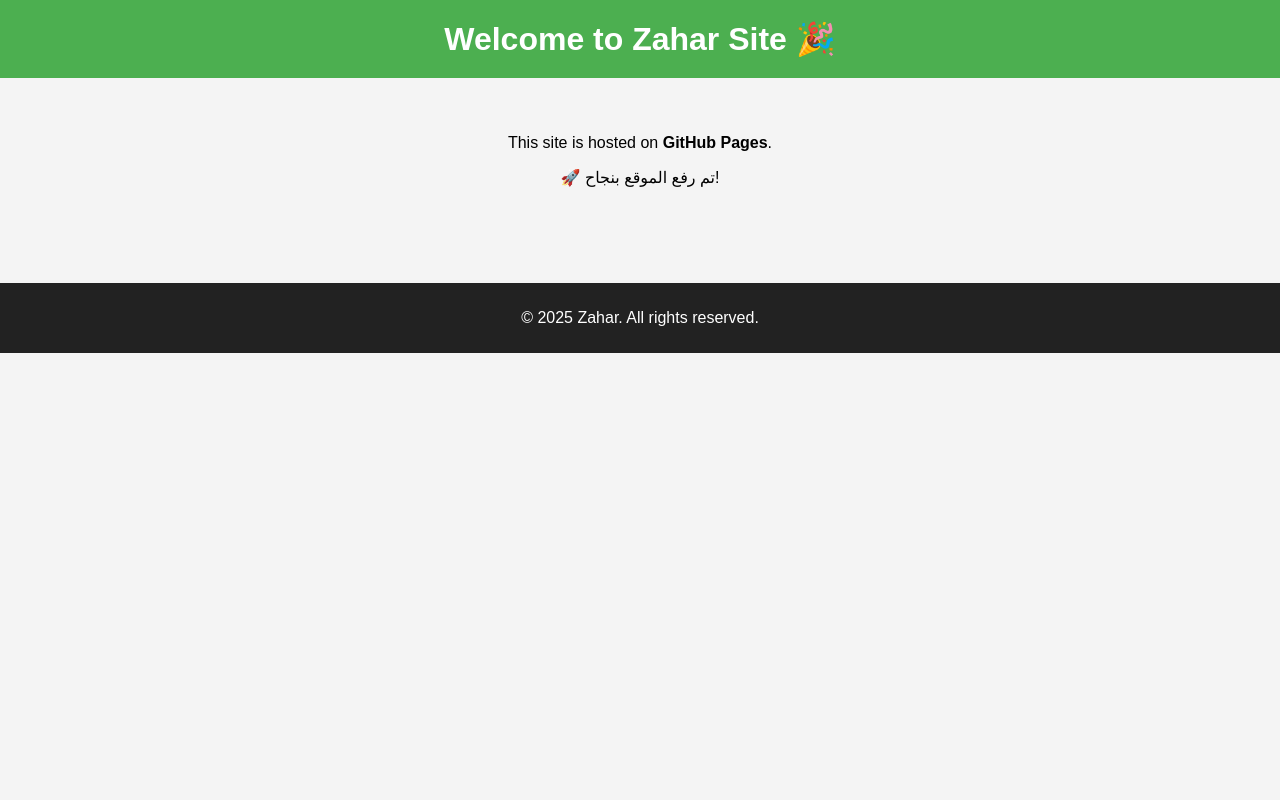
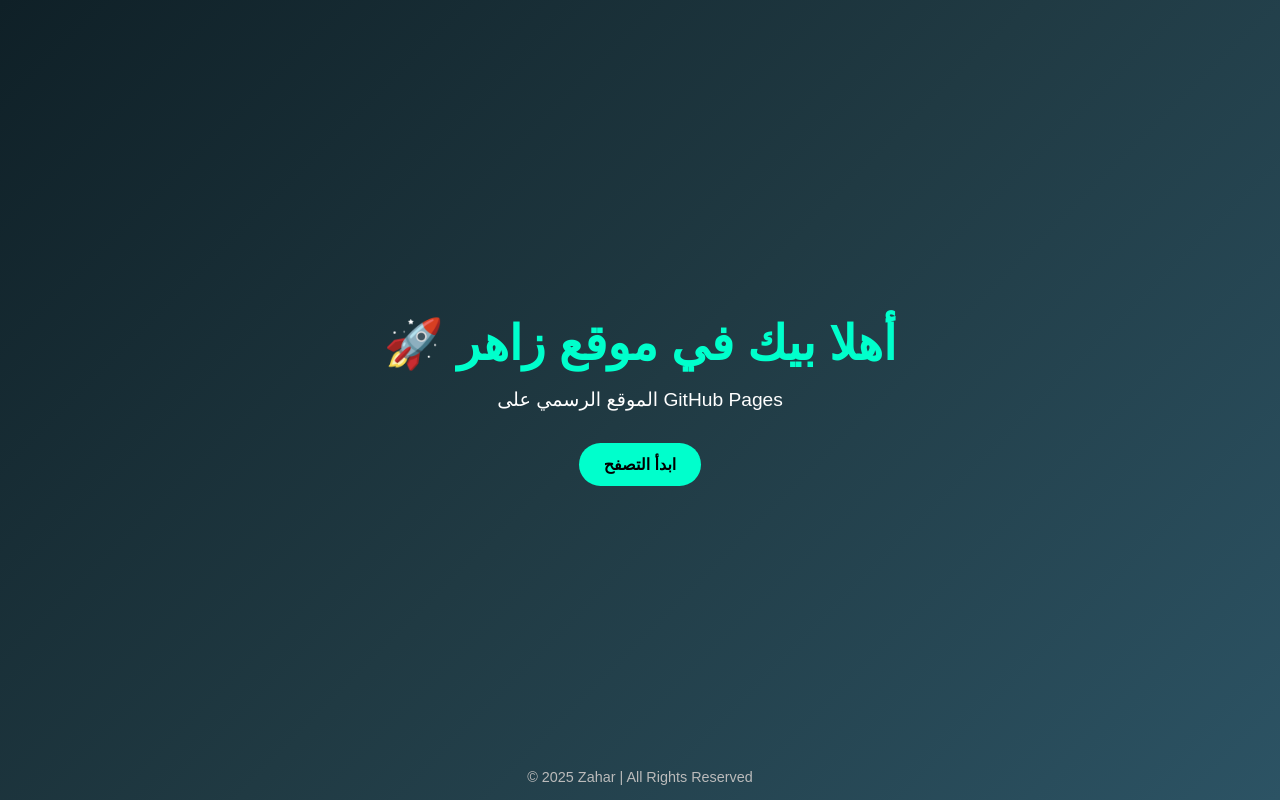
Before and after one commit to posahos-eng/zahar-site, a plain HTML site: page index (1).html in a window 1280 px wide. Drawn offline with Linux system fonts and the light colour scheme.

Commit message:
Update index (1).html

```diff
--- a/index (1).html
+++ b/index (1).html
@@ -1,46 +1,61 @@
 <!DOCTYPE html>
-<html lang="en">
+<html lang="ar">
 <head>
   <meta charset="UTF-8">
   <meta name="viewport" content="width=device-width, initial-scale=1.0">
   <title>Zahar Site</title>
   <style>
-        body {
-            font-family: Arial, sans-serif;
-            background: #f4f4f4;
+    * {
       margin: 0;
       padding: 0;
+      box-sizing: border-box;
+    }
+    body {
+      font-family: "Cairo", sans-serif;
+      background: linear-gradient(135deg, #0f2027, #203a43, #2c5364);
+      color: #fff;
       text-align: center;
-        }
-        header {
-            background: #4CAF50;
-            color: white;
-            padding: 20px 0;
+      height: 100vh;
+      display: flex;
+      justify-content: center;
+      align-items: center;
+      flex-direction: column;
     }
     h1 {
-            margin: 0;
+      font-size: 3rem;
+      margin-bottom: 1rem;
+      color: #00ffcc;
     }
-        main {
-            padding: 40px;
+    p {
+      font-size: 1.2rem;
+      margin-bottom: 2rem;
+    }
+    a.button {
+      display: inline-block;
+      padding: 12px 25px;
+      background: #00ffcc;
+      color: #000;
+      text-decoration: none;
+      border-radius: 25px;
+      font-weight: bold;
+      transition: 0.3s;
+    }
+    a.button:hover {
+      background: #fff;
+      color: #000;
     }
     footer {
-            margin-top: 40px;
-            padding: 10px;
-            background: #222;
-            color: #fff;
+      position: absolute;
+      bottom: 15px;
+      font-size: 0.9rem;
+      color: #bbb;
     }
   </style>
 </head>
 <body>
-    <header>
-        <h1>Welcome to Zahar Site 🎉</h1>
-    </header>
-    <main>
-        <p>This site is hosted on <b>GitHub Pages</b>.</p>
-        <p>🚀 تم رفع الموقع بنجاح!</p>
-    </main>
-    <footer>
-        <p>© 2025 Zahar. All rights reserved.</p>
-    </footer>
+  <h1>🚀 أهلا بيك في موقع زاهر</h1>
+  <p>الموقع الرسمي على GitHub Pages</p>
+  <a href="#" class="button">ابدأ التصفح</a>
+  <footer>© 2025 Zahar | All Rights Reserved</footer>
 </body>
 </html>
```
Lines whose indentation alone changed are shown as unchanged.
